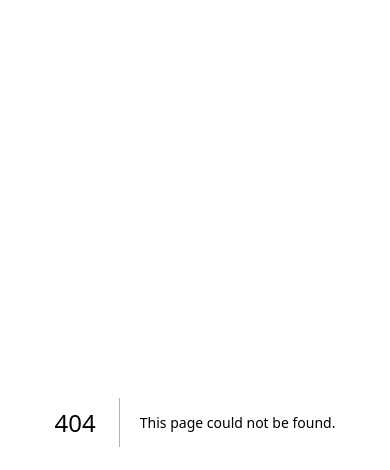
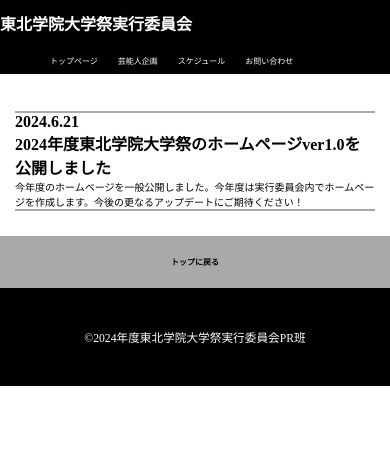
Before and after one commit to nobekawashuto/2024TGUFES, a Next.js app in the folder tgufes/: page /topicpage in a window 390 px wide. Before the commit this address had no page. Shown: the top 470 px of the page. Built offline with nearby package versions, Linux system fonts and the light colour scheme; a web font is replaced by a local one.

Commit message:
topicpageを追加しました

```diff
--- a/tgufes/src/components/Topics.tsx
+++ b/tgufes/src/components/Topics.tsx
@@ -1,4 +1,5 @@
 import React from 'react'
+import Link from 'next/link';
 
 type Props = {}
 
@@ -10,7 +11,7 @@ const Topics = (props: Props) => {
 
         <h4 className='content-date'>2024.6.21</h4>
         <p className='content-txt'>2024年度東北学院大学祭のホームページversion1.0を公開しました</p>
-        <p className='viewmore'>→View More</p>
+        <p className='viewmore'><Link href="/topicpage">→View More</Link></p>
     </div>
     </>
   )
--- /dev/null
+++ b/tgufes/src/pages/topicpage.tsx
@@ -0,0 +1,21 @@
+import Image from "next/image";
+import { Inter } from "next/font/google";
+import Link from 'next/link';
+import HeaderMenu from "@/components/headerMenu";
+import Footer from "@/components/Footer";
+import ImageSlider from "@/components/ImageSlider";
+
+const inter = Inter({ subsets: ["latin"] });
+
+export default function Home() {
+    return (
+        <>
+            <HeaderMenu />
+            <div className='Topics'>
+                <h4 className='topicpage-date'>2024.6.21<br/>2024年度東北学院大学祭のホームページver1.0を公開しました</h4>
+                <p className='topicpage-txt'>今年度のホームページを一般公開しました。今年度は実行委員会内でホームページを作成します。今後の更なるアップデートにご期待ください！</p>
+            </div>
+            <Footer/>
+        </>
+    )
+};
--- a/tgufes/src/styles/globals.css
+++ b/tgufes/src/styles/globals.css
@@ -430,6 +430,17 @@ footer p {
     font-size: 0.5rem;
   }
 
+  /*トピックページ*/
+  .topicpage-date{
+    margin-bottom: 0px;
+    border-top: 2px solid darkgray;
+  }
+  .topicpage-txt{
+    font-size: 10px;
+    margin-top: 0px;
+    border-bottom: 2px solid darkgray;
+  }
+
   /*オープニングアニメーションセクション*/
   .loadingTitle{
     font-size: 20px;
```
